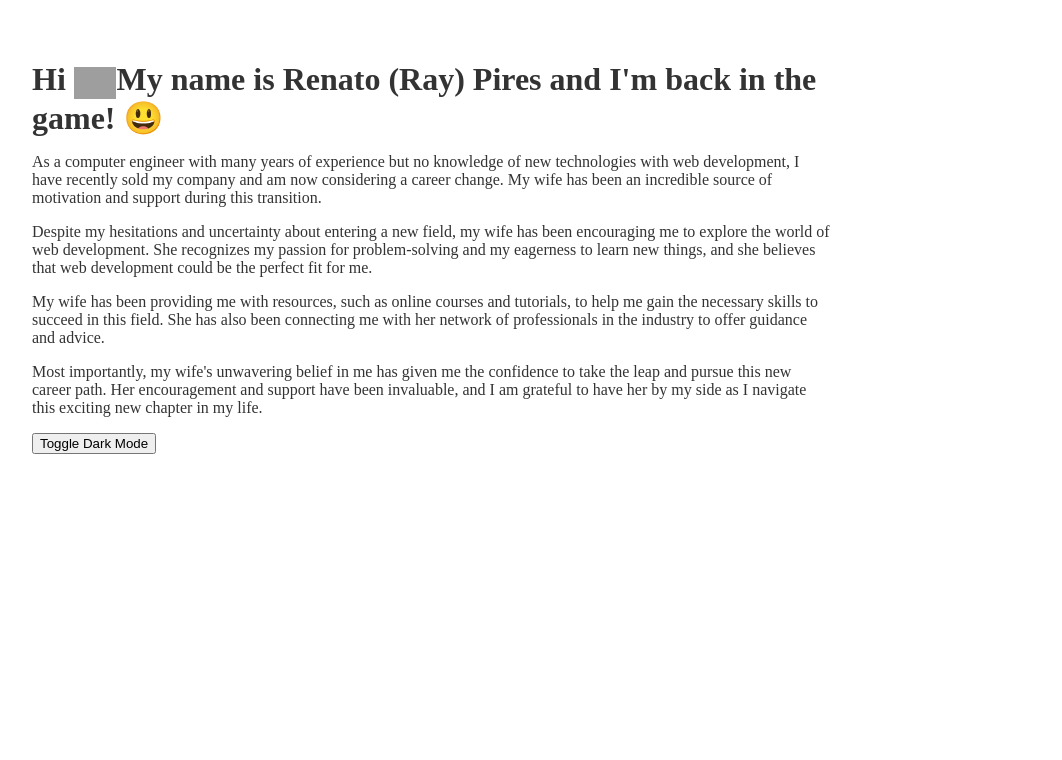
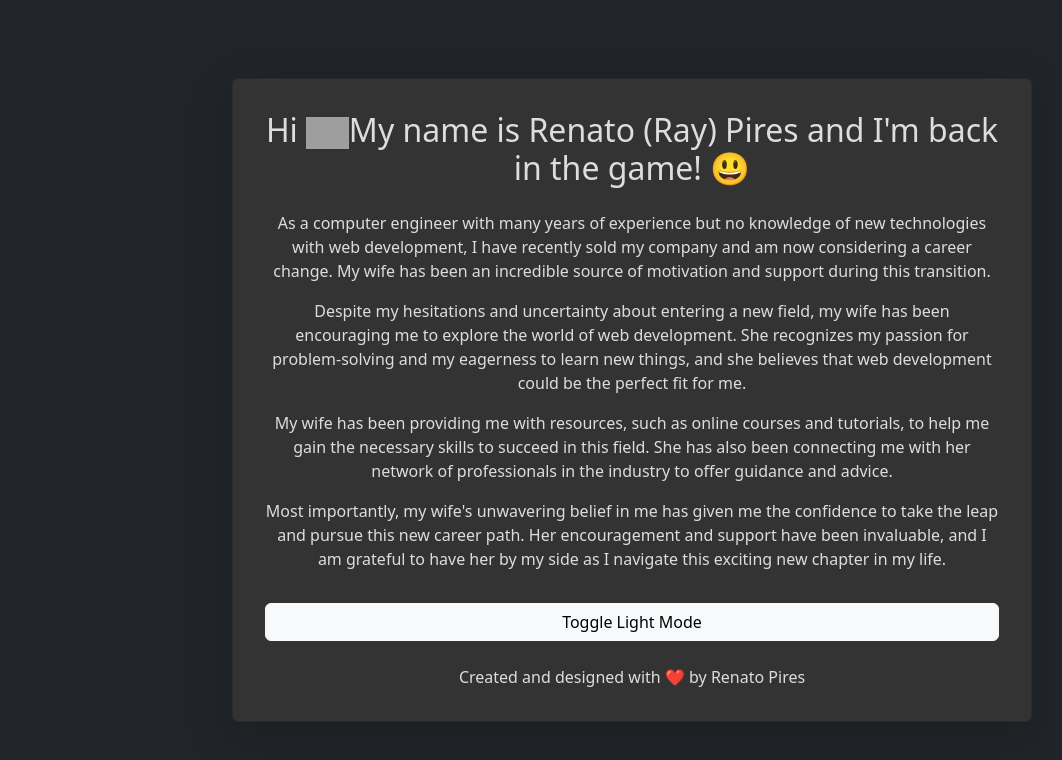
Before and after one commit to repires/clone-tabnews, a Next.js app: page / in a window 1280 px wide. Shown: the top 760 px of the page, without its empty margins (8-1070 px from the left). Built offline with nearby package versions, Linux system fonts and the light colour scheme; grey boxes are pictures that could not be loaded.

Commit message:
footer included

```diff
--- a/pages/index.js
+++ b/pages/index.js
@@ -1,7 +1,8 @@
 import React, { useState } from 'react';
+import 'bootstrap/dist/css/bootstrap.min.css';
 
 function Home() {
-  const [darkMode, setDarkMode] = useState(false);
+  const [darkMode, setDarkMode] = useState(true); // Set dark mode as default
 
   const toggleDarkMode = () => {
     setDarkMode(!darkMode);
@@ -15,7 +16,7 @@ function Home() {
   return (
     <div className={`d-flex justify-content-center align-items-center vh-100 ${darkMode ? 'bg-dark' : 'bg-light'}`}>
       <main className="container">
-        <div className="card mx-auto" style={{ maxWidth: '800px', padding: '2rem', ...themeStyles }}>
+        <div className="card mx-auto shadow-lg rounded text-center" style={{ maxWidth: '800px', padding: '2rem', ...themeStyles }}>
           <h1 className="h2 mb-4" style={{ fontSize: '2rem', marginBottom: '1rem' }}>
             Hi{' '}
             <img
@@ -41,6 +42,7 @@ function Home() {
           <button className={`btn mt-3 ${darkMode ? 'btn-light' : 'btn-dark'}`} onClick={toggleDarkMode}>
             Toggle {darkMode ? 'Light' : 'Dark'} Mode
           </button>
+          <footer className="mt-4">Created and designed with ❤️ by Renato Pires</footer>
         </div>
       </main>
     </div>
```
